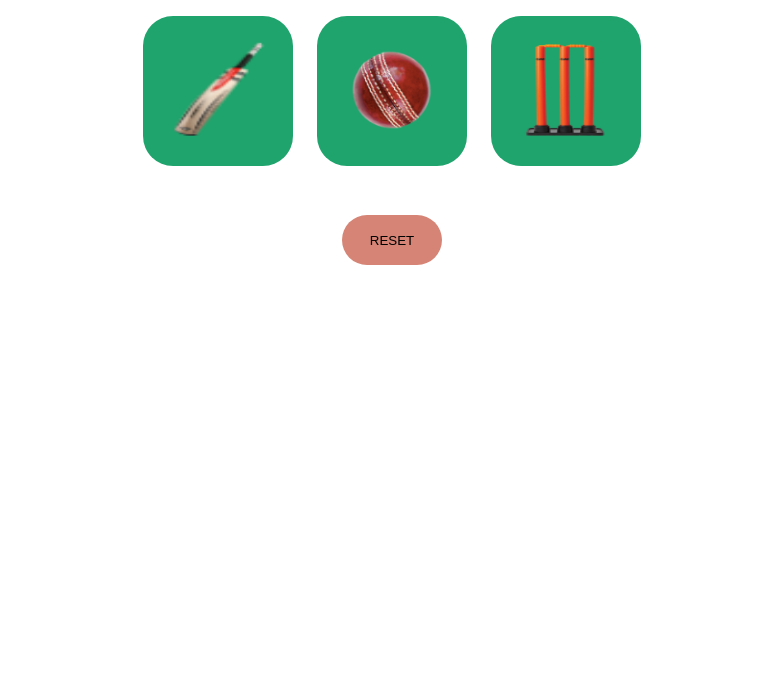
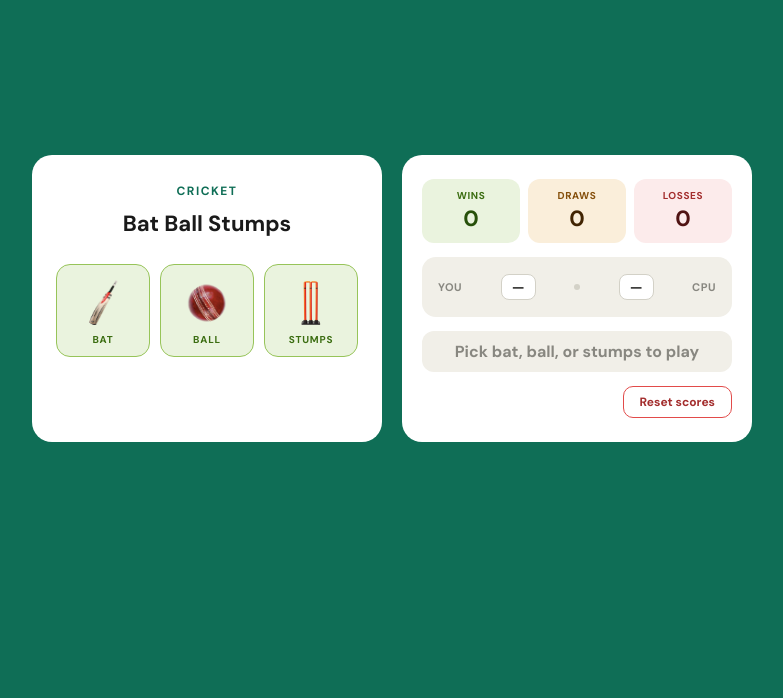
Before and after one commit to dhrubamarik/Cricket-Game, a plain HTML site: page index.html in a window 1280 px wide. Shown: the part 102-800 px from the top of the page, without its empty margins (248-1031 px from the left). Drawn offline with Linux system fonts and the light colour scheme.

Commit message:
Project updated

```diff
--- a/index.html
+++ b/index.html
@@ -8,108 +8,133 @@
 </head>
 <body>
     <div id="container">
-    <h1>Bat Ball Stumps game</h1>
+
+        <div id="panel-left">
+            <span class="game-tag">Cricket</span>
+            <h1>Bat Ball Stumps</h1>
+            <div class="btn-row">
                 <button class="buttons" onclick="
                 let choice=computerChoice();
                 let resultMsg=game('BAT', choice);
-    result('BAT', choice,resultMsg);
-    "><img class="pictures" src="images/bat.png" alt="BAT"></button>
+                result('BAT', choice, resultMsg);
+                "><img class="pictures" src="images/bat.png" alt="BAT">Bat</button>
+
                 <button class="buttons" onclick="
                 choice=computerChoice();
                 resultMsg=game('BALL', choice);
-    result('BALL', choice,resultMsg);
-    "><img class="pictures" src="images/ball.png" alt="BALL"></button>
+                result('BALL', choice, resultMsg);
+                "><img class="pictures" src="images/ball.png" alt="BALL">Ball</button>
+
                 <button class="buttons" onclick="
                 choice=computerChoice();
                 resultMsg=game('STUMPS', choice);
-    result('STUMPS', choice,resultMsg);
-    "><img class="pictures" src="images/stump.png" alt="STUMPS"></button>
-    <div>
-        <h3 id="UserMove"></h3>
-        <h3 id="ComputerMove"></h3>
-        <h3 id="Result"></h3>
+                result('STUMPS', choice, resultMsg);
+                "><img class="pictures" src="images/stump.png" alt="STUMPS">Stumps</button>
+            </div>
+        </div>
+
+        <div id="panel-right">
+            <div class="score-grid">
+                <div class="score-box">
+                    <div class="score-label">Wins</div>
+                    <div class="score-val" id="s-win">0</div>
+                </div>
+                <div class="score-box draw">
+                    <div class="score-label">Draws</div>
+                    <div class="score-val" id="s-draw">0</div>
+                </div>
+                <div class="score-box lose">
+                    <div class="score-label">Losses</div>
+                    <div class="score-val" id="s-lose">0</div>
+                </div>
+            </div>
+
+            <div class="moves-section">
+                <span class="move-tag">You</span>
+                <h3 id="UserMove">—</h3>
+                <div style="width:6px;height:6px;border-radius:50%;background:#D3D1C7;"></div>
+                <h3 id="ComputerMove">—</h3>
+                <span class="move-tag">CPU</span>
+            </div>
+
+            <h3 id="Result">Pick bat, ball, or stumps to play</h3>
             <h3 id="Score"></h3>
+
+            <button id="reset" onclick="localStorage.clear(); resetScore();">Reset scores</button>
         </div>
-    <button id="reset" onclick="localStorage.clear();
-     resetScore();
-     ">RESET</button>
+
+    </div>
+
     <script>
-        let scorestr=localStorage.getItem('score');
+        let scorestr = localStorage.getItem('score');
         let score;
         resetScore(scorestr);
-        alert('Welcome to Bat Ball Stumps game. Choose your option and see if you can win against computer');
-        function resetScore(scorestr){
-            if(scorestr!==undefined){
-                score=JSON.parse(scorestr);
-            }else{
-                score={
-                  win: 0,
-                  lose: 0,
-                  draw: 0,
-               };
+
+        function resetScore(scorestr) {
+            if (scorestr !== undefined) {
+                score = JSON.parse(scorestr);
+            } else {
+                score = { win: 0, lose: 0, draw: 0 };
             }
-            score.displayScore=function(){
-                return(`Wins: ${this.win}, Losses: ${this.lose}, Draws: ${this.draw}`);
+            score.displayScore = function () {
+                return (`Wins: ${this.win}, Losses: ${this.lose}, Draws: ${this.draw}`);
             }
             result();
         }
-        function computerChoice(){
-            let randomNumber=Math.random()*3;
-            if(randomNumber>0 && randomNumber<1){
+
+        function computerChoice() {
+            let randomNumber = Math.random() * 3;
+            if (randomNumber > 0 && randomNumber < 1) {
                 return 'BAT';
-            }else if(randomNumber>1 && randomNumber<2){
-              return'BALL';
-            }else{
-              return'STUMPS';
+            } else if (randomNumber > 1 && randomNumber < 2) {
+                return 'BALL';
+            } else {
+                return 'STUMPS';
             }
         }
-        function game(userChoice, choice){
-            if(userChoice==='BAT'){
-                if(choice==='BALL'){
-                    score.win++;
-                    return 'You won';
-                }else if(choice==='BAT'){
-                    score.draw++;
-                    return 'Match Draw';
-                }else if(choice==='STUMPS'){
-                    score.lose++;
-                    return 'You Lose';
-                }
-            }else if(userChoice==='BALL'){
-                if(choice==='BALL'){
-                    score.draw++;
-                    return 'Match Draw';
-                }else if(choice==='BAT'){
-                    score.lose++;
-                    return 'You lose';
-                }else if(choice==='STUMPS'){
-                    score.win++;
-                    return 'You Won';
-                }
-            }else if(userChoice==='STUMPS'){
-                if(choice==='BALL'){
-                    score.lose++;
-                    return 'You lose';
-                }else if(choice==='BAT'){
-                    score.win++;
-                    return'You won';
-                }else if(choice==='STUMPS'){
-                    score.draw++;
-                    return 'Match Draw';
+
+        function game(userChoice, choice) {
+            if (userChoice === 'BAT') {
+                if (choice === 'BALL') { score.win++; return 'You won'; }
+                else if (choice === 'BAT') { score.draw++; return 'Match Draw'; }
+                else if (choice === 'STUMPS') { score.lose++; return 'You Lose'; }
+            } else if (userChoice === 'BALL') {
+                if (choice === 'BALL') { score.draw++; return 'Match Draw'; }
+                else if (choice === 'BAT') { score.lose++; return 'You lose'; }
+                else if (choice === 'STUMPS') { score.win++; return 'You Won'; }
+            } else if (userChoice === 'STUMPS') {
+                if (choice === 'BALL') { score.lose++; return 'You lose'; }
+                else if (choice === 'BAT') { score.win++; return 'You won'; }
+                else if (choice === 'STUMPS') { score.draw++; return 'Match Draw'; }
             }
         }
+
+        function result(userChoice, choice, resultMsg) {
+            localStorage.setItem('score', JSON.stringify(score));
+            document.querySelector('#UserMove').innerText = userChoice ? userChoice : '—';
+            document.querySelector('#ComputerMove').innerText = choice ? choice : '—';
+            document.querySelector('#Result').innerText = resultMsg || 'Pick bat, ball, or stumps to play';
+
+            document.querySelector('#s-win').innerText = score.win;
+            document.querySelector('#s-draw').innerText = score.draw;
+            document.querySelector('#s-lose').innerText = score.lose;
+
+            const resultEl = document.querySelector('#Result');
+            resultEl.className = '';
+            if (resultMsg === 'You won' || resultMsg === 'You Won') {
+                resultEl.style.background = '#EAF3DE';
+                resultEl.style.color = '#27500A';
+            } else if (resultMsg === 'You Lose' || resultMsg === 'You lose') {
+                resultEl.style.background = '#FCEBEB';
+                resultEl.style.color = '#791F1F';
+            } else if (resultMsg === 'Match Draw') {
+                resultEl.style.background = '#FAEEDA';
+                resultEl.style.color = '#633806';
+            } else {
+                resultEl.style.background = '#F1EFE8';
+                resultEl.style.color = '#888780';
             }
-        function result(userChoice, choice,resultMsg){
-                localStorage.setItem('score', JSON.stringify(score));
-                document.querySelector('#UserMove').innerText =
-                userChoice ? `You chose: ${userChoice}` : '';
-                document.querySelector('#ComputerMove').innerText=
-                choice ? `You chose: ${choice}` : '';;
-                document.querySelector('#Result').innerText=resultMsg || "";
-                document.querySelector('#Score').innerText=score.displayScore();
-
         }
     </script>
-    </div>
 </body>
 </html>
--- a/style.css
+++ b/style.css
@@ -1,27 +1,206 @@
-#container{
+@import url('https://fonts.googleapis.com/css2?family=DM+Sans:wght@400;500;700&display=swap');
+
+* {
+    box-sizing: border-box;
+    margin: 0;
+    padding: 0;
+}
+
+body {
+    font-family: 'DM Sans', sans-serif;
+    background-color: #0f6e56;
+    min-height: 100vh;
+    display: flex;
+    align-items: center;
+    justify-content: center;
+    padding: 24px;
+}
+
+#container {
+    display: grid;
+    grid-template-columns: 1fr 1fr;
+    gap: 20px;
+    width: 100%;
+    max-width: 720px;
+    text-align: left;
+}
+
+/* LEFT PANEL — buttons */
+#panel-left {
+    background: #ffffff;
+    border-radius: 20px;
+    padding: 28px 24px;
+    display: flex;
+    flex-direction: column;
+    align-items: center;
+    gap: 6px;
+}
+
+.game-tag {
+    font-size: 12px;
+    font-weight: 700;
+    letter-spacing: 1.5px;
+    text-transform: uppercase;
+    color: #0f6e56;
+    margin-bottom: 4px;
+}
+
+h1 {
+    font-size: 22px;
+    font-weight: 700;
+    color: #1a1a1a;
     text-align: center;
-    margin-top: 50px;
+    margin-bottom: 20px;
 }
-.pictures{
-    height: 100px;
-    width: 100px;
 
+.btn-row {
+    display: grid;
+    grid-template-columns: 1fr 1fr 1fr;
+    gap: 10px;
+    width: 100%;
 }
-.buttons{
-    background-color: rgb(32, 164, 109);
-    height: 150px;
-    width:150px;
-    margin: 10px;
-    border: none;
-    border-radius: 30px;
+
+.buttons {
+    background-color: #EAF3DE;
+    border: 1.5px solid #97C459;
+    border-radius: 14px;
+    padding: 14px 6px 10px;
+    height: auto;
+    width: 100%;
     cursor: pointer;
+    display: flex;
+    flex-direction: column;
+    align-items: center;
+    gap: 6px;
+    font-family: 'DM Sans', sans-serif;
+    font-size: 10px;
+    font-weight: 700;
+    text-transform: uppercase;
+    letter-spacing: 0.8px;
+    color: #3B6D11;
+    transition: background 0.15s, transform 0.1s;
 }
-#reset{
-    background-color: rgb(213, 132, 117);
-    height: 50px;
-    width:100px;
-    margin-top: 20px;
-    border: none;
-    border-radius: 30px;
+
+.buttons:hover {
+    background-color: #C0DD97;
+    transform: translateY(-2px);
+}
+
+.buttons:active {
+    transform: scale(0.96);
+}
+
+.pictures {
+    height: 48px;
+    width: 48px;
+    object-fit: contain;
+}
+
+/* RIGHT PANEL — results */
+#panel-right {
+    background: #ffffff;
+    border-radius: 20px;
+    padding: 24px 20px;
+    display: flex;
+    flex-direction: column;
+    gap: 14px;
+}
+
+.score-grid {
+    display: grid;
+    grid-template-columns: 1fr 1fr 1fr;
+    gap: 8px;
+}
+
+.score-box {
+    background: #EAF3DE;
+    border-radius: 12px;
+    padding: 10px 6px;
+    text-align: center;
+}
+
+.score-box.draw { background: #FAEEDA; }
+.score-box.lose { background: #FCEBEB; }
+
+.score-label {
+    font-size: 10px;
+    font-weight: 700;
+    text-transform: uppercase;
+    letter-spacing: 0.6px;
+    color: #3B6D11;
+    margin-bottom: 2px;
+}
+
+.score-box.draw .score-label { color: #854F0B; }
+.score-box.lose .score-label { color: #A32D2D; }
+
+.score-val {
+    font-size: 22px;
+    font-weight: 700;
+    color: #27500A;
+}
+
+.score-box.draw .score-val { color: #412402; }
+.score-box.lose .score-val { color: #501313; }
+
+.moves-section {
+    background: #F1EFE8;
+    border-radius: 14px;
+    padding: 14px 16px;
+    min-height: 60px;
+    display: flex;
+    align-items: center;
+    justify-content: space-between;
+    gap: 8px;
+}
+
+.move-tag {
+    font-size: 11px;
+    font-weight: 600;
+    text-transform: uppercase;
+    letter-spacing: 0.5px;
+    color: #888780;
+}
+
+#UserMove, #ComputerMove {
+    font-size: 14px;
+    font-weight: 600;
+    color: #2C2C2A;
+    background: #fff;
+    border: 0.5px solid #D3D1C7;
+    border-radius: 8px;
+    padding: 3px 10px;
+}
+
+#Result {
+    text-align: center;
+    padding: 10px;
+    border-radius: 12px;
+    font-size: 16px;
+    font-weight: 700;
+    background: #F1EFE8;
+    color: #888780;
+}
+
+#Score {
+    display: none; /* hidden — scores shown in score-grid boxes instead */
+}
+
+#reset {
+    background: transparent;
+    border: 1.5px solid #E24B4A;
+    border-radius: 10px;
+    color: #A32D2D;
+    font-size: 12px;
+    font-weight: 600;
+    padding: 7px 16px;
+    height: auto;
+    width: auto;
+    margin-top: 0;
     cursor: pointer;
+    font-family: 'DM Sans', sans-serif;
+    align-self: flex-end;
+    transition: background 0.15s;
 }
+
+#reset:hover { background: #FCEBEB; }
```
Lines whose indentation alone changed are shown as unchanged.
